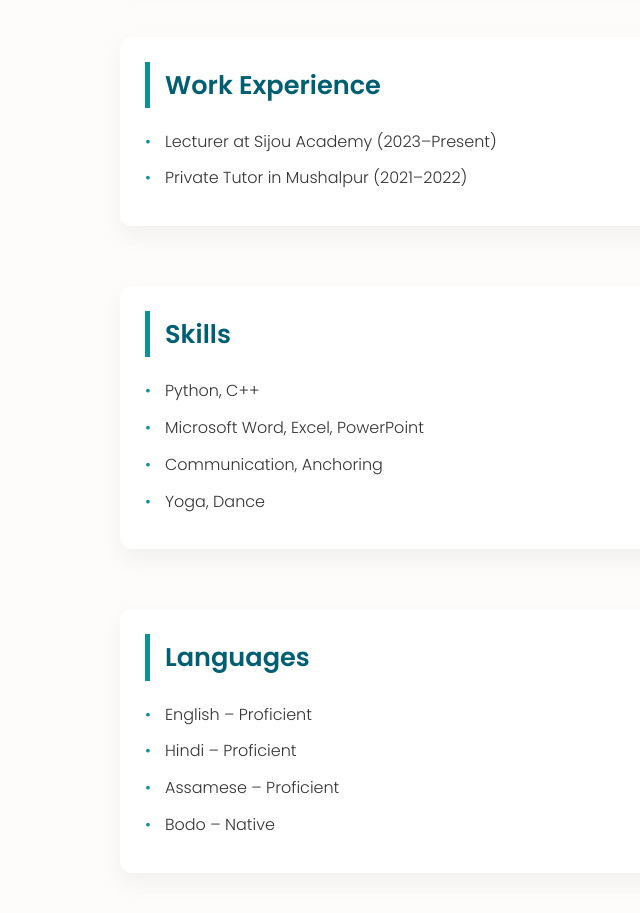
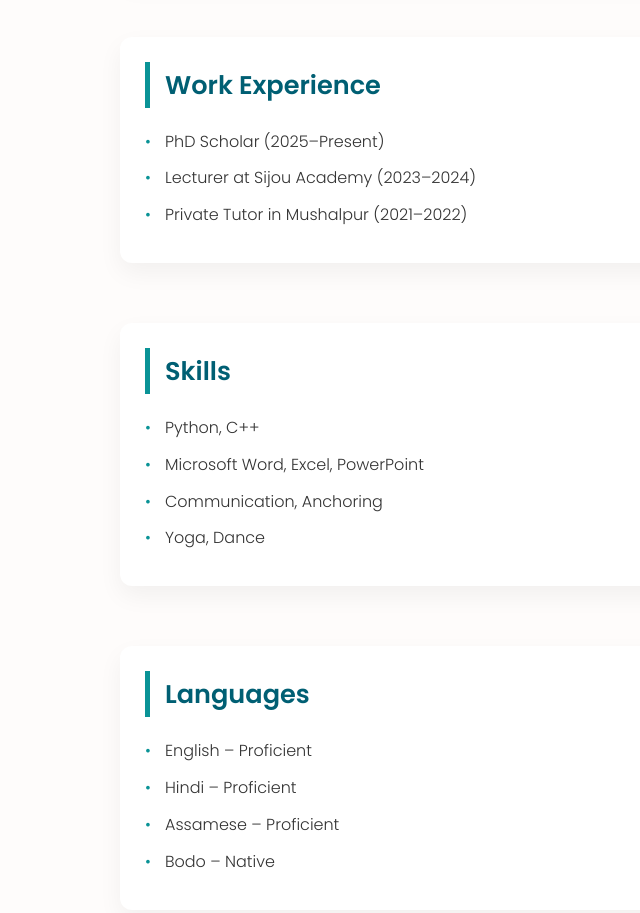
Before and after one commit to deitybty/portfolio, a plain HTML site: page index.html in a window 1280 px wide. Shown: the part 1240-2153 px from the top of the page, without its empty margins (35-675 px from the left). Drawn offline with Linux system fonts and the light colour scheme.

Commit message:
Update index.html

```diff
--- a/index.html
+++ b/index.html
@@ -343,7 +343,8 @@
     <section id="experience" class="info-card">
       <h2>Work Experience</h2>
       <ul>
-        <li>Lecturer at Sijou Academy (2023–Present)</li>
+        <li>PhD Scholar (2025–Present)</li>
+        <li>Lecturer at Sijou Academy (2023–2024)</li>
         <li>Private Tutor in Mushalpur (2021–2022)</li>
       </ul>
     </section>
```
